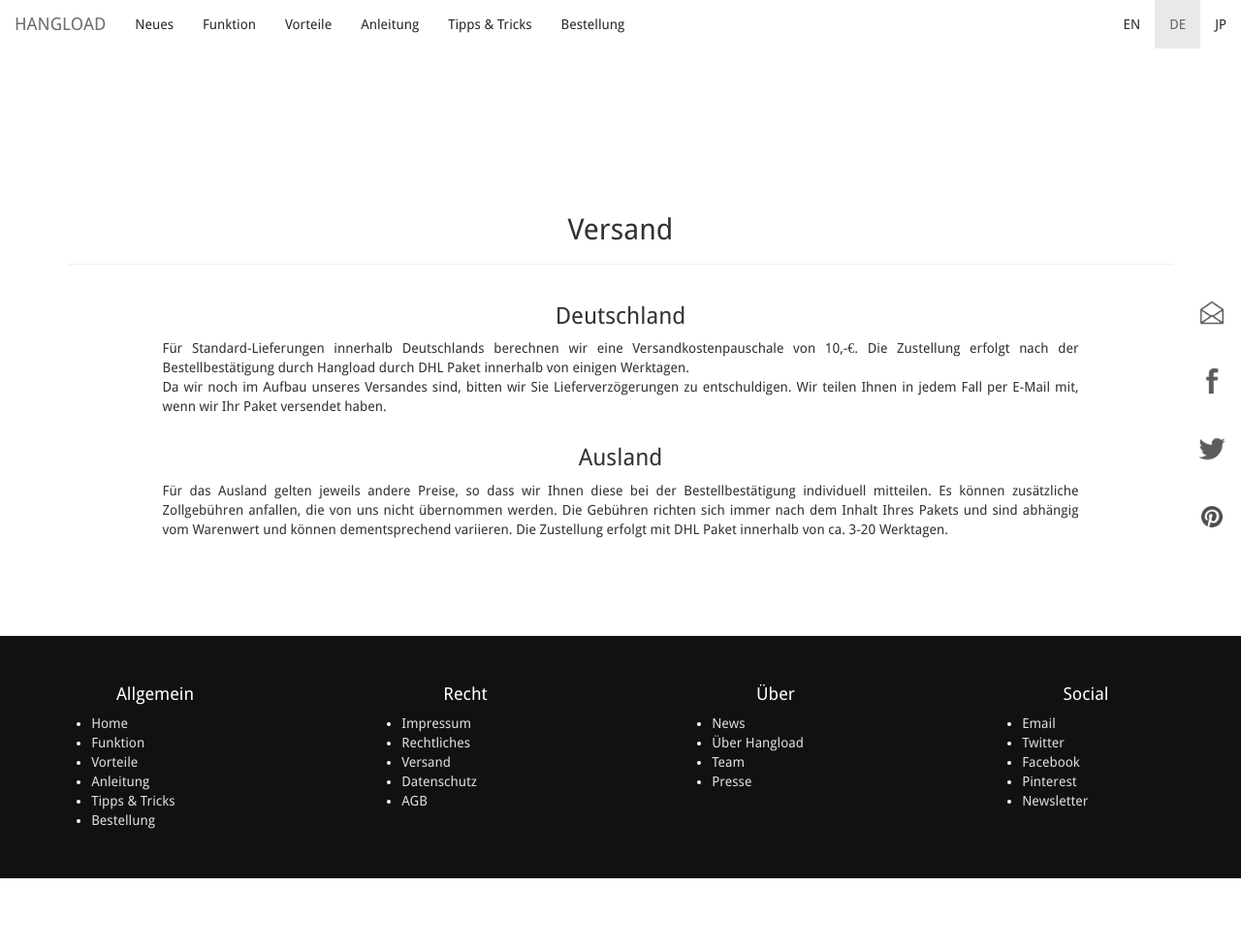
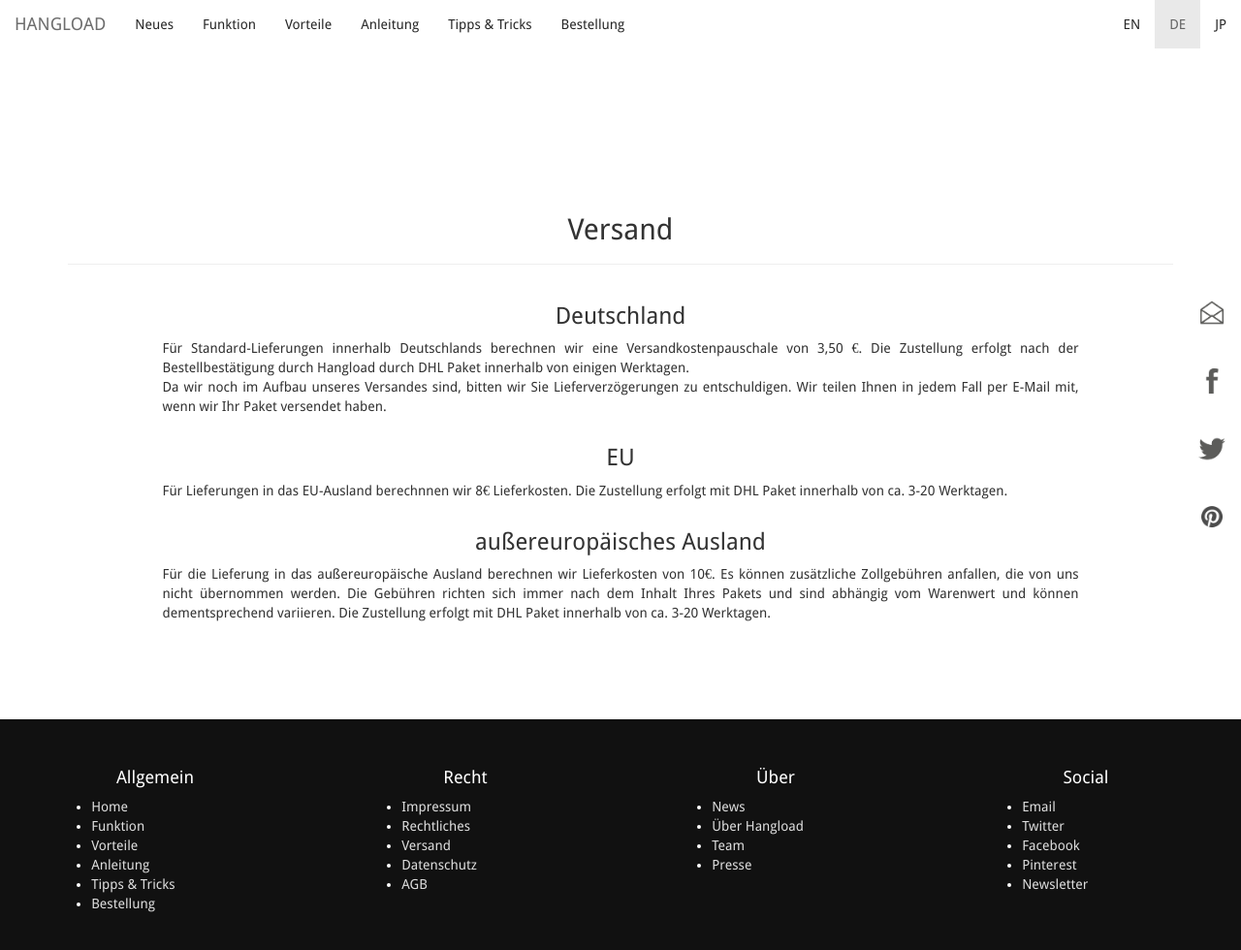
Before and after one commit to bodokaiser/hangload.com, a Jekyll site: the page built from deliveryDE.html, in a window 1280 px wide and 992 px high. Shown: the top 980 px of the window at 97% size. Built offline with Jekyll 4.4.1, drawn with Linux system fonts in a browser that asks for light colours; nearby versions of some CDN libraries; library files that are not in the unit come from our copies; Markdown is read by kramdown in place of the engine named in the settings.

Commit message:
Update deliveryDE.html

```diff
--- a/deliveryDE.html
+++ b/deliveryDE.html
@@ -17,7 +17,7 @@ language: de
 <h3 class="text-center">Deutschland</h3>
 <p class="text-justify">
 Für Standard-Lieferungen innerhalb Deutschlands berechnen wir eine Versandkostenpauschale
- von 10,-€.
+ von 3,50 €.
 Die Zustellung erfolgt nach der Bestellbestätigung durch Hangload durch DHL Paket
 innerhalb von einigen Werktagen.
 <br>
@@ -29,10 +29,19 @@ Wir teilen Ihnen in jedem Fall per E-Mail mit, wenn wir Ihr Paket versendet habe
 
 <div class="row">
 <div class="col-xs-10 col-xs-offset-1">
-<h3 class="text-center">Ausland</h3>
+<h3 class="text-center">EU</h3>
 <p class="text-justify">
-Für das Ausland gelten jeweils andere Preise, so dass wir Ihnen diese bei der Bestellbestätigung
-individuell mitteilen.
+Für Lieferungen in das EU-Ausland berechnnen wir 8€ Lieferkosten.
+Die Zustellung erfolgt mit DHL Paket innerhalb von ca. 3-20 Werktagen.
+</p>
+</div>
+</div>
+
+<div class="row">
+<div class="col-xs-10 col-xs-offset-1">
+<h3 class="text-center">außereuropäisches Ausland</h3>
+<p class="text-justify">
+Für die Lieferung in das außereuropäische Ausland berechnen wir Lieferkosten von 10€.
 Es können zusätzliche Zollgebühren anfallen, die von uns nicht übernommen werden. Die Gebühren
 richten sich immer nach dem Inhalt Ihres Pakets und sind abhängig vom Warenwert und können
 dementsprechend variieren. Die Zustellung erfolgt mit DHL Paket innerhalb von ca. 3-20 Werktagen.
```
